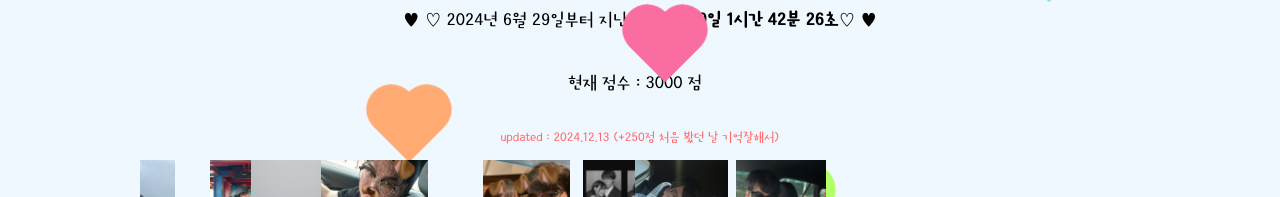
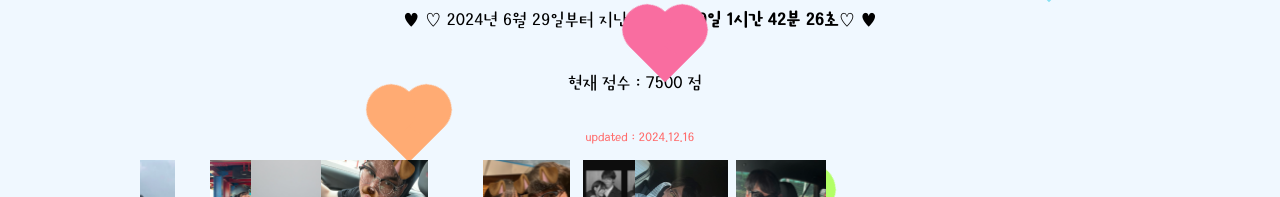
Before and after one commit to ffferncake/countdown-app, a React (Create React App) app: page / in a window 1280 px wide. Shown: the part 378-575 px from the top of the page. Built offline with nearby package versions, Linux system fonts and the light colour scheme.

Commit message:
점수 업데이트

```diff
--- a/src/App.js
+++ b/src/App.js
@@ -247,8 +247,8 @@ function App() {
         )}
       </div>
       <div className="score-wrap">
-        <p className="score-heading">현재 점수 : 3000 점</p>
-        <p className="score-date">updated : 2024.12.13 (+250점 처음 봤던 날 기억잘해서)</p>
+        <p className="score-heading">현재 점수 : 7500 점</p>
+        <p className="score-date">updated : 2024.12.16</p>
       </div>
       <div className="slider">
         {Array.from({ length: 10 }, (_, i) => (
```
